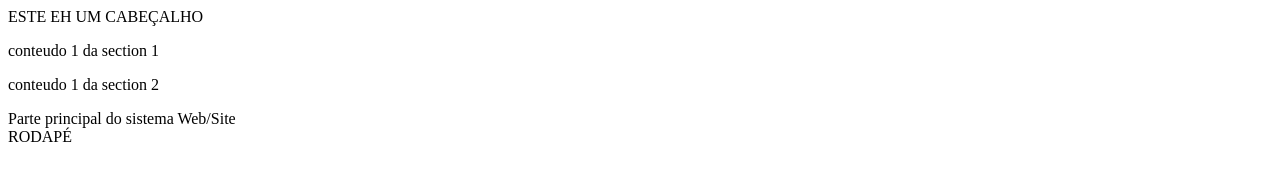
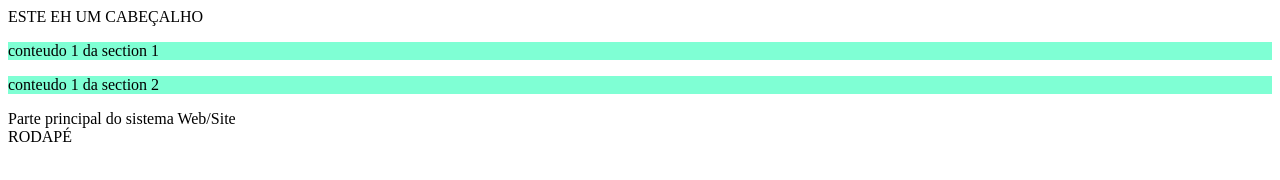
Before and after one commit to GabeFiore/Front-End, a plain HTML site: page semantica.html in a window 1280 px wide. Drawn offline with Linux system fonts and the light colour scheme.

Commit message:
novos htlm

```diff
--- a/semantica.html
+++ b/semantica.html
@@ -4,9 +4,16 @@
     <meta charset="UTF-8">
     <meta name="viewport" content="width=device-width, initial-scale=1.0">
     <title>Document</title>
+    <style>
+        p {
+            background-color: aquamarine;
+        }
+    </style>
 </head>
 <body>
     <!-- LAYOUT -->
+    <!-- Tags semanticas utilizado para motores de busca para programadores/frameworks -->
+    <!-- HTML  5 aplicado para organizar os elementos em pagina HTML -->
     <header> ESTE EH UM CABEÇALHO</header>
 
     <section>
```
